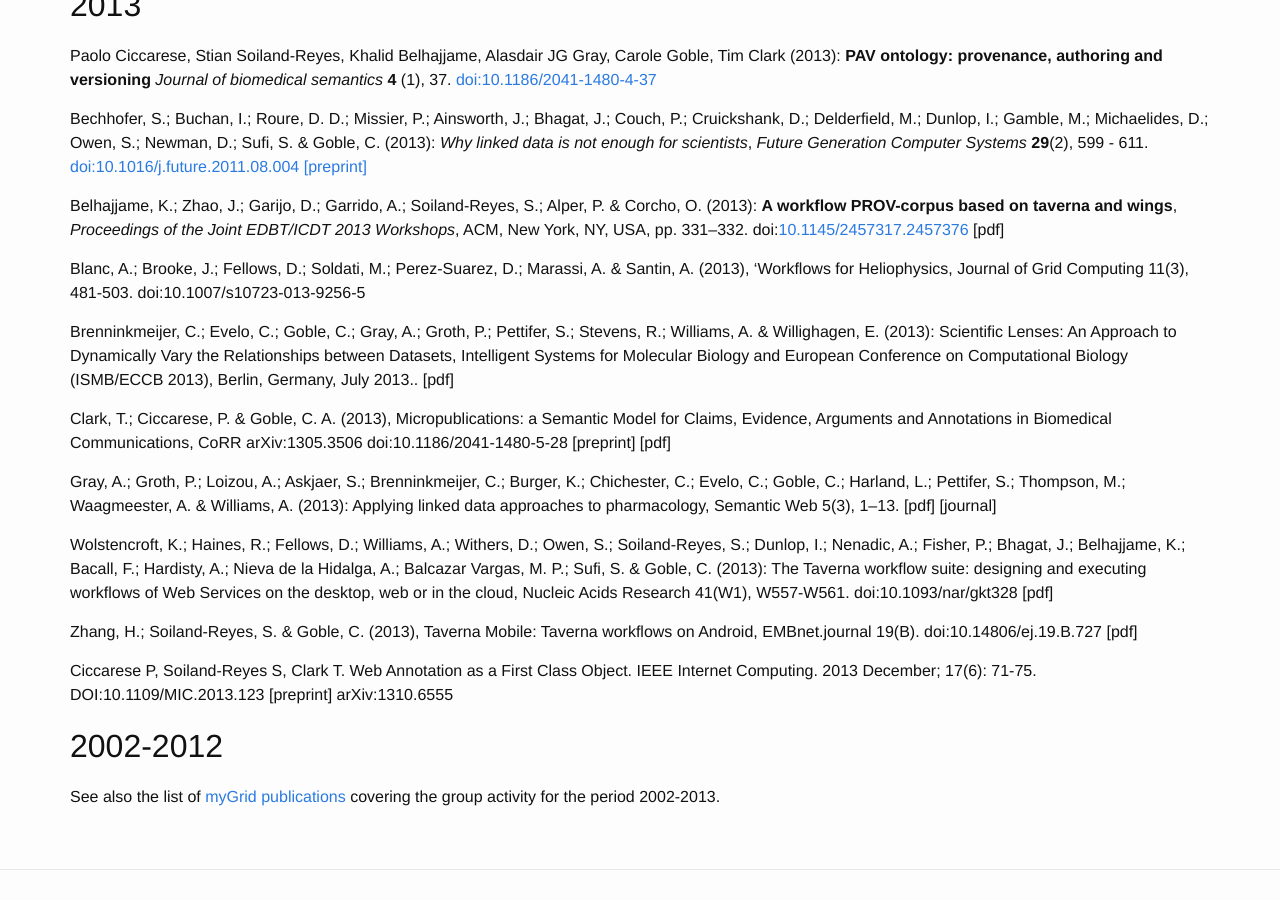
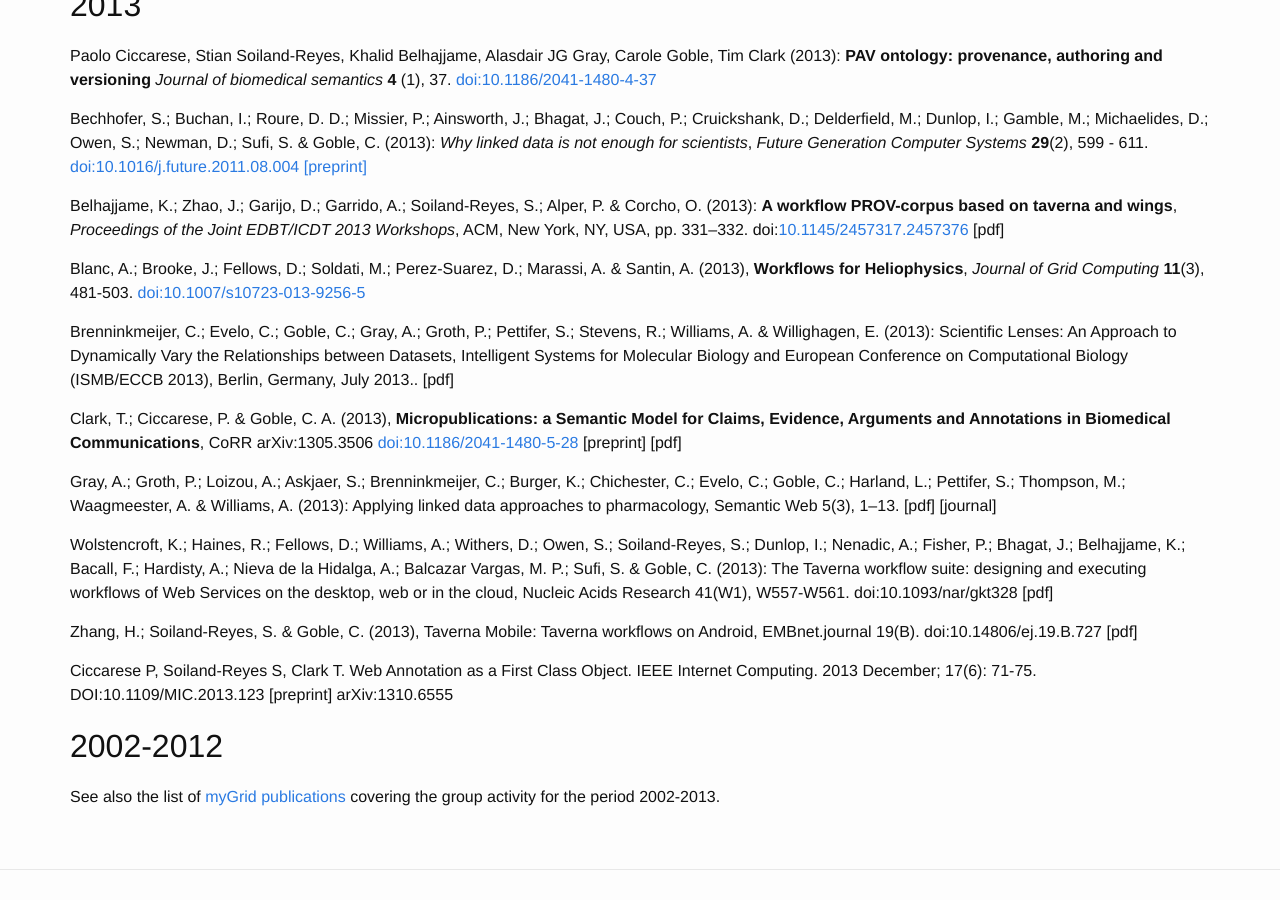
Before and after one commit to eScienceLab/eScienceLab.github.io, a Jekyll site: the page built from publications/index.md, in a window 1280 px wide and 900 px high, scrolled down 1155 px. Built offline with Jekyll 4.4.1, drawn with Linux system fonts in a browser that asks for light colours; some of the changed lines change nothing that is shown.

Commit message:
Update index.md

```diff
--- a/publications/index.md
+++ b/publications/index.md
@@ -35,11 +35,11 @@ Bechhofer, S.; Buchan, I.; Roure, D. D.; Missier, P.; Ainsworth, J.; Bhagat, J.;
 
 Belhajjame, K.; Zhao, J.; Garijo, D.; Garrido, A.; Soiland-Reyes, S.; Alper, P. & Corcho, O. (2013): **A workflow PROV-corpus based on taverna and wings**, _Proceedings of the Joint EDBT/ICDT 2013 Workshops_, ACM, New York, NY, USA, pp. 331–332. doi:[10.1145/2457317.2457376](http://dx.doi.org/10.1145/2457317.2457376)  [pdf]
 
-Blanc, A.; Brooke, J.; Fellows, D.; Soldati, M.; Perez-Suarez, D.; Marassi, A. & Santin, A. (2013), 'Workflows for Heliophysics, Journal of Grid Computing 11(3), 481-503. doi:10.1007/s10723-013-9256-5
+Blanc, A.; Brooke, J.; Fellows, D.; Soldati, M.; Perez-Suarez, D.; Marassi, A. & Santin, A. (2013), **Workflows for Heliophysics**, _Journal of Grid Computing_ **11**(3), 481-503. [doi:10.1007/s10723-013-9256-5](http://dx.doi.org/10.1007/s10723-013-9256-5)
 
 Brenninkmeijer, C.; Evelo, C.; Goble, C.; Gray, A.; Groth, P.; Pettifer, S.; Stevens, R.; Williams, A. & Willighagen, E. (2013): Scientific Lenses: An Approach to Dynamically Vary the Relationships between Datasets, Intelligent Systems for Molecular Biology and European Conference on Computational Biology  (ISMB/ECCB 2013), Berlin, Germany, July 2013.. [pdf]
 
-Clark, T.; Ciccarese, P. & Goble, C. A. (2013), Micropublications: a Semantic Model for Claims, Evidence, Arguments and Annotations in Biomedical Communications, CoRR  arXiv:1305.3506 doi:10.1186/2041-1480-5-28 [preprint] [pdf]
+Clark, T.; Ciccarese, P. & Goble, C. A. (2013), **Micropublications: a Semantic Model for Claims, Evidence, Arguments and Annotations in Biomedical Communications**, CoRR  arXiv:1305.3506 [doi:10.1186/2041-1480-5-28](http://dx.doi.org/10.1186/2041-1480-5-28) [preprint] [pdf]
 
 Gray, A.; Groth, P.; Loizou, A.; Askjaer, S.; Brenninkmeijer, C.; Burger, K.; Chichester, C.; Evelo, C.; Goble, C.; Harland, L.; Pettifer, S.; Thompson, M.; Waagmeester, A. & Williams, A. (2013): Applying linked data approaches to pharmacology, Semantic Web 5(3), 1–13. [pdf] [journal]
 
```
